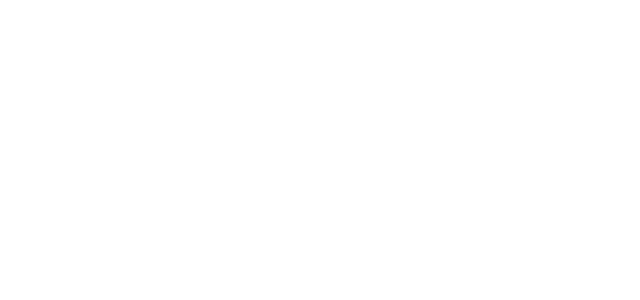
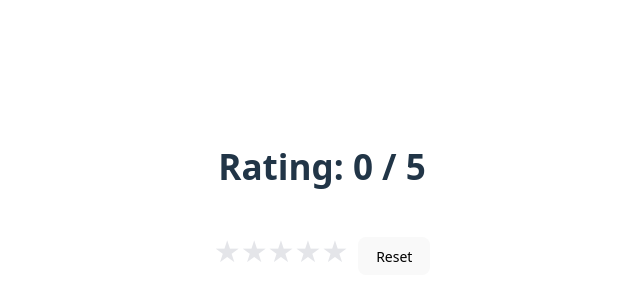
Before and after one commit to ssbhatnagar/React_Codes, a React (Vite) app in the folder react-practice/: page /star in a window 1280 px wide. Before the commit this address had no page. Shown: the part 210-510 px from the top of the page, without its empty margins (318-958 px from the left). Built offline with nearby package versions, Linux system fonts and the light colour scheme.

Commit message:
feat: star rating and progress bar

```diff
--- a/react-practice/src/App.jsx
+++ b/react-practice/src/App.jsx
@@ -16,6 +16,8 @@
 import SimpleTimer from './components/SimpleTimer/SimpleTimer'
 import Form from './components/Form/From'
 import BgColorChanger from './components/BgColorChanger/BgColorChanger'
+import ProgressBar from './components/ProgressBar/ProgressBar'
+import StarRating from './components/StarRating/StarRating'
 
 function App() {
   return (
@@ -32,6 +34,8 @@
       <Route path='/timer' element={<SimpleTimer/>} />
       <Route path='/form' element={<Form/>}/>
       <Route path='/color' element={<BgColorChanger/>} />
+      <Route path='/progress' element={<ProgressBar/>} />
+      <Route path='/star' element={<StarRating/>} />
     </Routes>
   )
 }
--- /dev/null
+++ b/react-practice/src/components/ProgressBar/ProgressBar.jsx
@@ -0,0 +1,30 @@
+import React, { useState } from 'react';
+
+function ProgressBar() {
+  const [progress, setProgress] = useState(0);
+
+  return (
+    <div style={{ padding: "20px" }}>
+      <h3>Progress: {progress}%</h3>
+
+      {/* Outer Container (Grey Bar) */}
+      <div style={{ width: "100%", backgroundColor: "#e0e0df", borderRadius: "10px" }}>
+        {/* Inner Progress (Blue Bar) */}
+        <div style={{
+          height: "20px",
+          width: `${progress}%`, // Width state se control ho rahi hai
+          backgroundColor: "#4caf50",
+          borderRadius: "inherit",
+          transition: "width 0.4s ease-in" // Smooth animation ke liye
+        }}></div>
+      </div>
+
+      <div style={{ marginTop: "10px" }}>
+        <button onClick={() => setProgress(prev => Math.min(prev + 10, 100))}>Increase</button>
+        <button onClick={() => setProgress(prev => Math.max(prev - 10, 0))}>Decrease</button>
+      </div>
+    </div>
+  );
+}
+
+export default ProgressBar;
--- /dev/null
+++ b/react-practice/src/components/StarRating/StarRating.jsx
@@ -0,0 +1,27 @@
+import React, { useState } from 'react';
+
+function StarRating() {
+  const [rating, setRating] = useState(0);
+
+  return (
+    <div style={{ padding: "20px", fontSize: "30px" }}>
+      <h3>Rating: {rating} / 5</h3>
+
+      {[1, 2, 3, 4, 5].map((star) => (
+        <span
+          key={star}
+          onClick={() => setRating(star)}
+          style={{
+            cursor: "pointer",
+            color: star <= rating ? "#ffc107" : "#e4e5e9" // Conditional Coloring
+          }}
+        >
+          ★
+        </span>
+      ))}
+
+      <button onClick={() => setRating(0)} style={{ fontSize: "14px", marginLeft: "10px" }}>Reset</button>
+    </div>
+  );
+}
+export default StarRating;
--- a/react-practice/src/pages/Home.jsx
+++ b/react-practice/src/pages/Home.jsx
@@ -14,7 +14,9 @@
     {name: 'CartProject', path: '/cart'},
     {name: 'Timer', path: '/timer'},
     {name: 'Form', path: '/form'},
-    {name: 'BgColorChanger', path: '/color'}
+    {name: 'BgColorChanger', path: '/color'},
+    {name: 'Star Rating', path:'/star'},
+    {name: 'Progress Bar', path:'/progress'}
   ]
 
   return (
```
